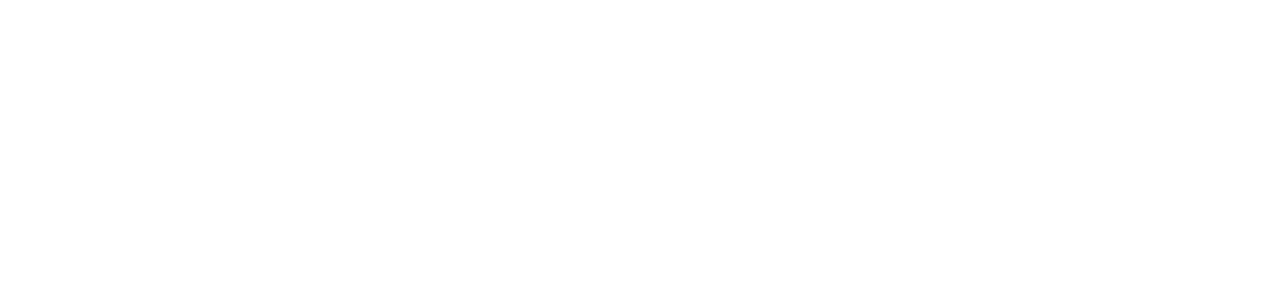
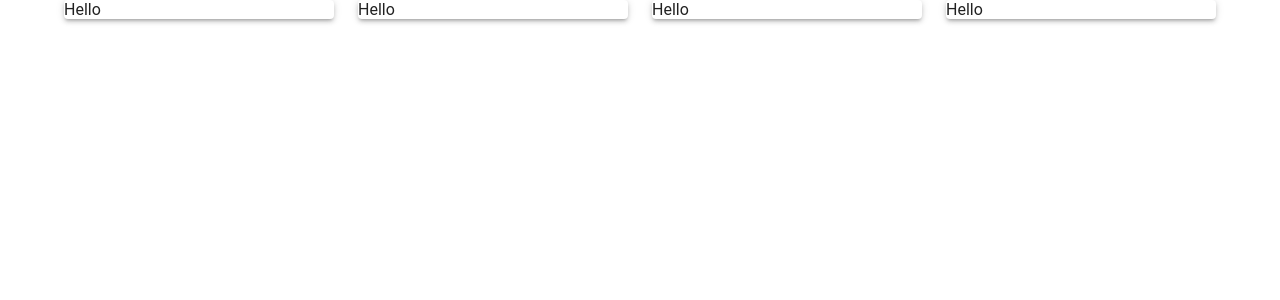
Before and after one commit to Allanetizen/tours-app, a React (Create React App) app: page / in a window 1280 px wide. Shown: the top 300 px of the page. Built offline with nearby package versions, Linux system fonts and the light colour scheme; the HTML template or start-up script is replaced by a standard one.

Commit message:
Card component, grid and container

```diff
--- a/package.json
+++ b/package.json
@@ -3,6 +3,9 @@
   "version": "0.1.0",
   "private": true,
   "dependencies": {
+    "@emotion/react": "^11.8.1",
+    "@emotion/styled": "^11.8.1",
+    "@mui/material": "^5.4.3",
     "@testing-library/jest-dom": "^5.16.2",
     "@testing-library/react": "^12.1.3",
     "@testing-library/user-event": "^13.5.0",
--- a/src/App.js
+++ b/src/App.js
@@ -1,10 +1,19 @@
-
-import './App.css';
+import "./App.css";
+import TourCard from "./components/TourCard";
+import Container from "@mui/material/Container";
+import Grid from "@mui/material/Grid";
 
 function App() {
   return (
     <div className="App">
-
+      <Container>
+        <Grid container spacing={3}>
+          <TourCard />
+          <TourCard />
+          <TourCard />
+          <TourCard />
+        </Grid>
+      </Container>
     </div>
   );
 }
--- /dev/null
+++ b/src/components/TourCard.js
@@ -0,0 +1,13 @@
+import Paper from '@mui/material/Paper'
+import Grid from '@mui/material/Grid'
+
+
+const TourCard =()=>{
+    return (
+     <Grid item xs={3}>
+     <Paper elevation ="3">Hello</Paper>
+    </Grid>
+)
+
+}
+export default TourCard
--- a/src/index.css
+++ b/src/index.css
@@ -1,13 +1,6 @@
-body {
-  margin: 0;
-  font-family: -apple-system, BlinkMacSystemFont, 'Segoe UI', 'Roboto', 'Oxygen',
-    'Ubuntu', 'Cantarell', 'Fira Sans', 'Droid Sans', 'Helvetica Neue',
-    sans-serif;
-  -webkit-font-smoothing: antialiased;
-  -moz-osx-font-smoothing: grayscale;
+*{
+  margin: 0px;
+  padding: 0px;
+  box-sizing: border-box;
+  font-family: "Roboto";
 }
-
-code {
-  font-family: source-code-pro, Menlo, Monaco, Consolas, 'Courier New',
-    monospace;
-}
```
Also changed, not shown: 1 other file (tests, documents, lock files or other folders).
